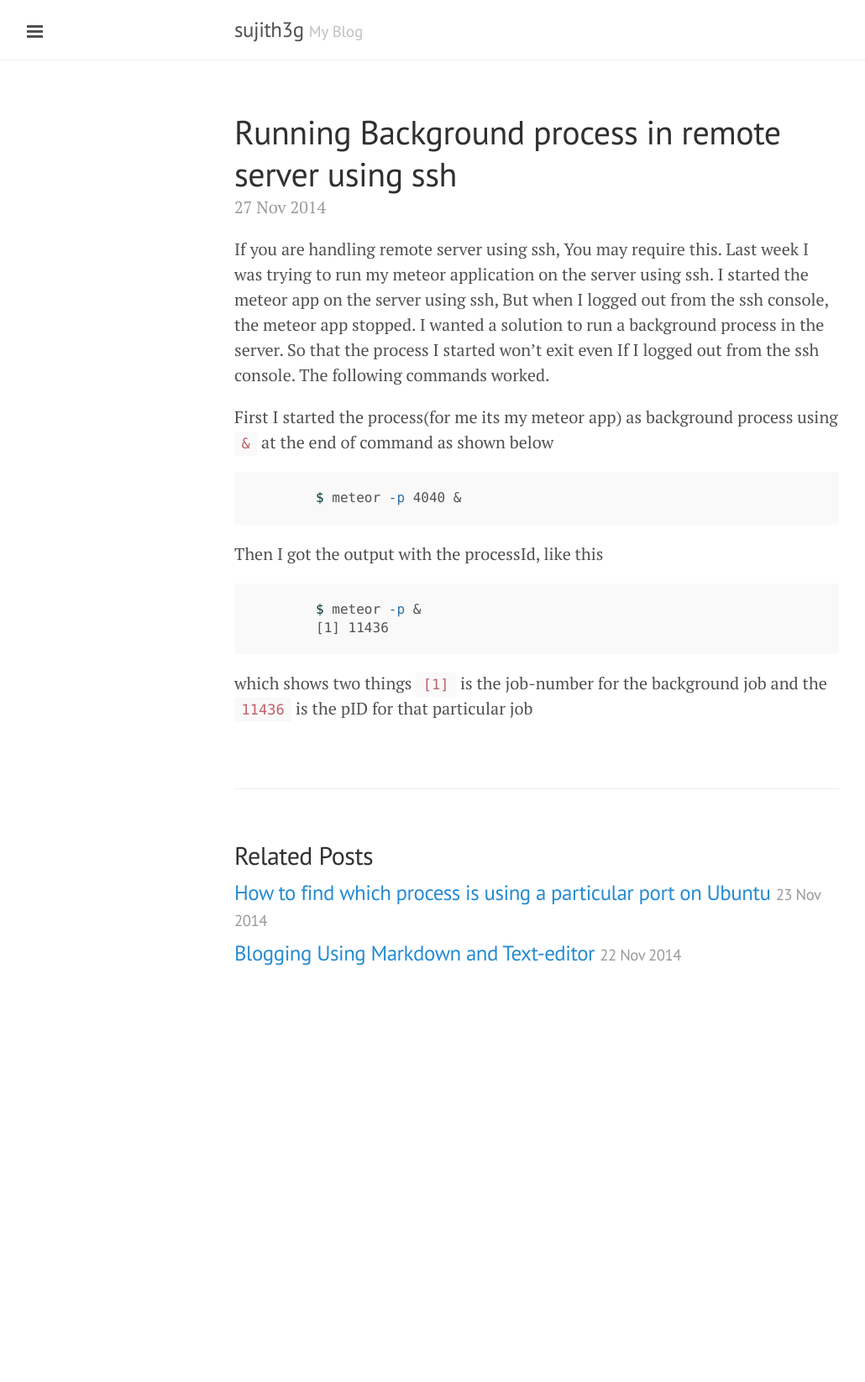
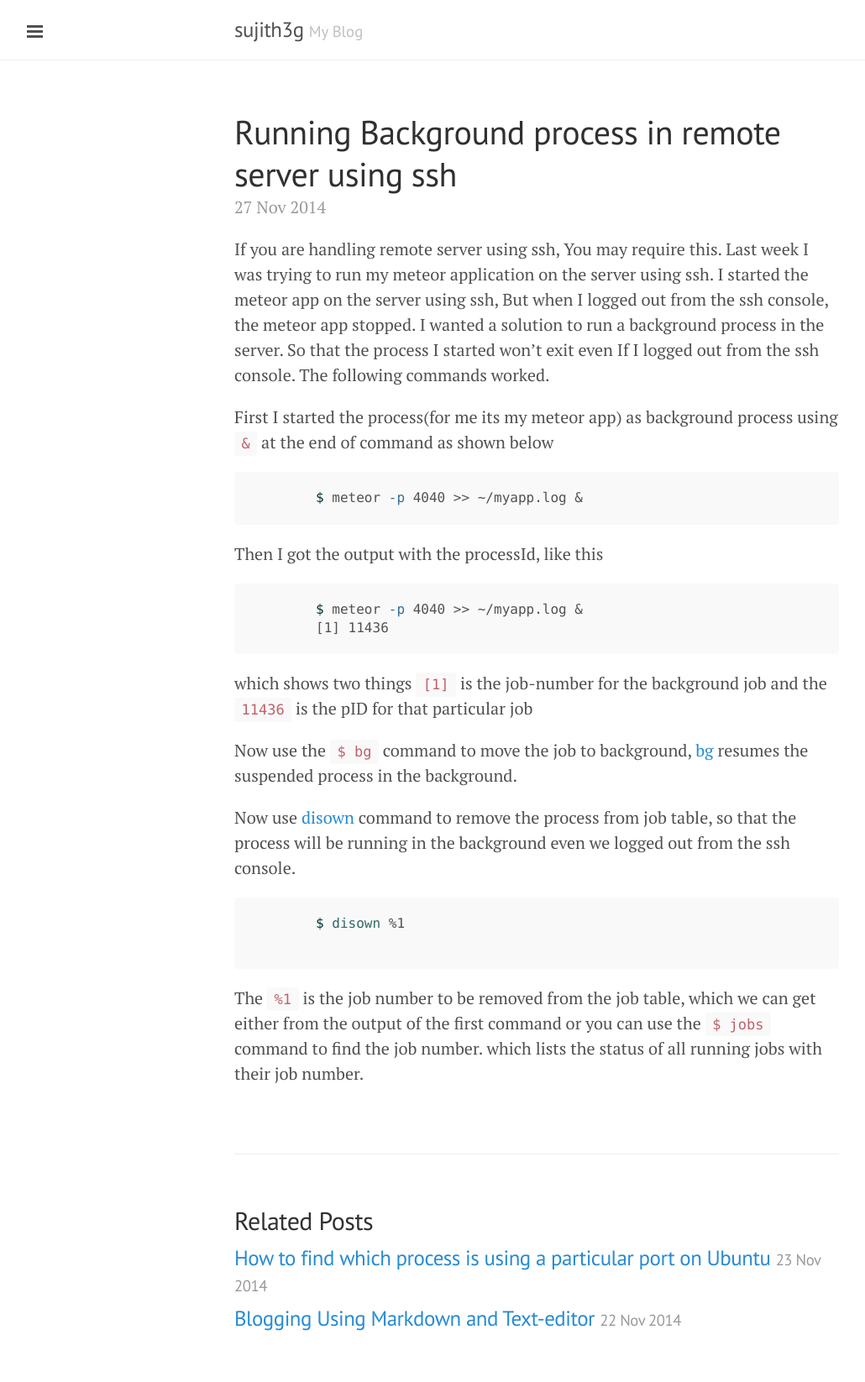
Before and after one commit to sujith3g/sujith3g.github.io, a Jekyll site: the page built from _posts/2014-11-27-running-background-process-remotely.md, in a window 1280 px wide. Shown: the whole page at 84% size, without its empty margins (1-1031 px from the left). Built offline with Jekyll 4.4.1, drawn with Linux system fonts in a browser that asks for light colours; Markdown is read by kramdown in place of the engine named in the settings; before the commit the page ends 1212 px from its top, so only the background shows below that.

Commit message:
post #3 fiished

````diff
--- a/_posts/2014-11-27-running-background-process-remotely.md
+++ b/_posts/2014-11-27-running-background-process-remotely.md
@@ -8,12 +8,22 @@ If you are handling remote server using ssh, You may require this. Last week I w
 First I started the process(for me its my meteor app) as background process using `&` at the end of command as shown below
 
 ```sh
-	$ meteor -p 4040 &
+	$ meteor -p 4040 >> ~/myapp.log &
 ```
 Then I got the output with the processId, like this
 
 ```sh
-	$ meteor -p &
+	$ meteor -p 4040 >> ~/myapp.log &
 	[1] 11436
 ```
 which shows two things `[1]` is the job-number for the background job and the `11436` is the pID for that particular job
+
+Now use the `$ bg` command to move the job to background, [bg](http://en.wikipedia.org/wiki/Bg_%28Unix%29) resumes the suspended process in the background.
+
+Now use [disown](http://en.wikipedia.org/wiki/Disown_%28Unix%29) command to remove the process from job table, so that the process will be running in the background even we logged out from the ssh console.
+
+```sh
+	$ disown %1
+
+```
+The `%1` is the job number to be removed from the job table, which we can get either from the output of the first command or you can use the `$ jobs` command to find the job number. which lists the status of all running jobs with their job number.
````
